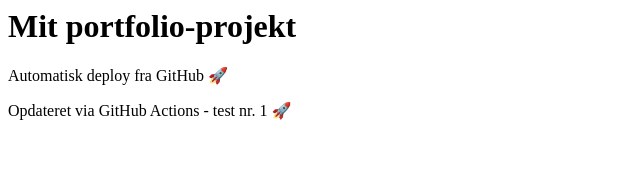
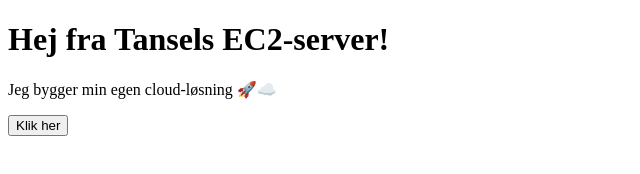
Before and after one commit to TG4K/portfolio-site, a plain HTML site: page index.html in a window 1280 px wide. Shown: the whole page, without its empty margins (0-640 px from the left). Drawn offline with Linux system fonts and the light colour scheme.

Commit message:
Tilføjet en knap med JavaScript

```diff
--- a/index.html
+++ b/index.html
@@ -1,2 +1,9 @@
-<h1>Mit portfolio-projekt</h1><p>Automatisk deploy fra GitHub 🚀</p>
-<p>Opdateret via GitHub Actions - test nr. 1 🚀</p>
+<!DOCTYPE html>
+<html>
+<head><title>Mit portfolio-projekt</title></head>
+<body>
+<h1>Hej fra Tansels EC2-server!</h1>
+<p>Jeg bygger min egen cloud-løsning 🚀☁️</p>
+<button onclick="alert('Hej fra EC2!')">Klik her</button>
+</body>
+</html>
```
